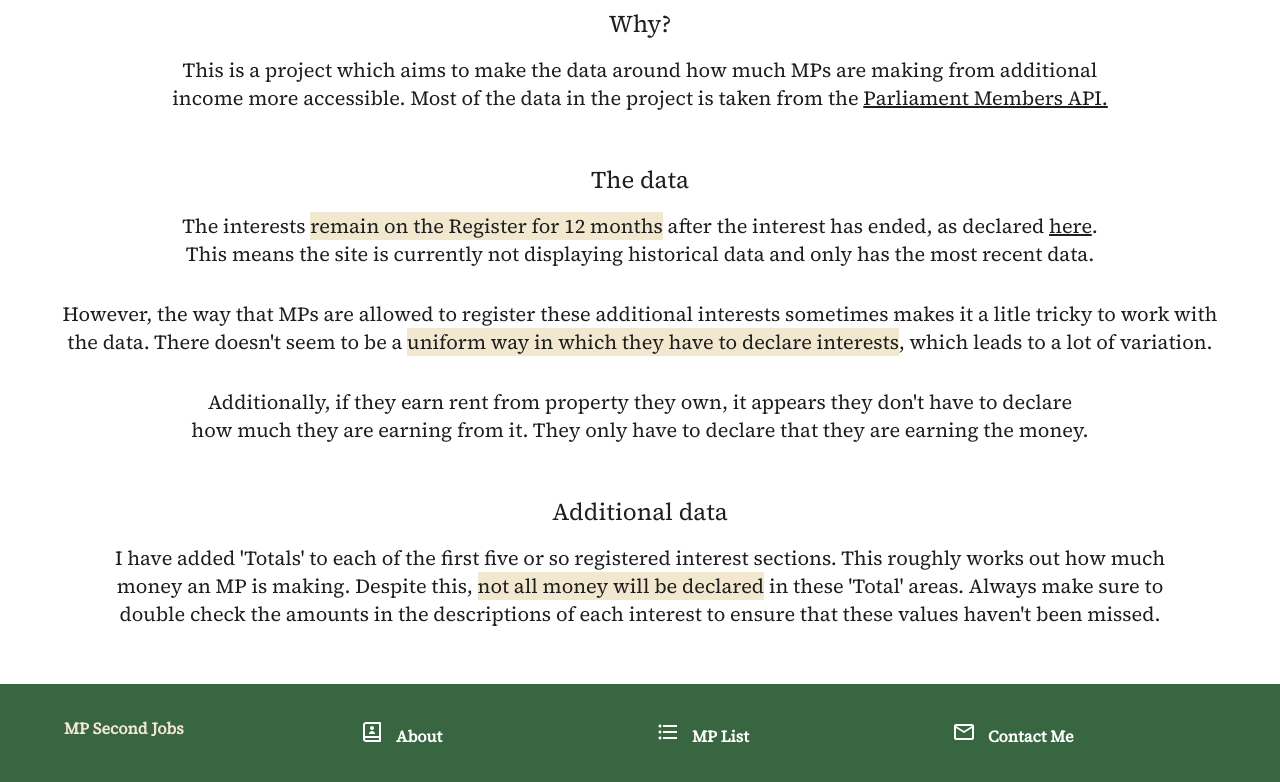
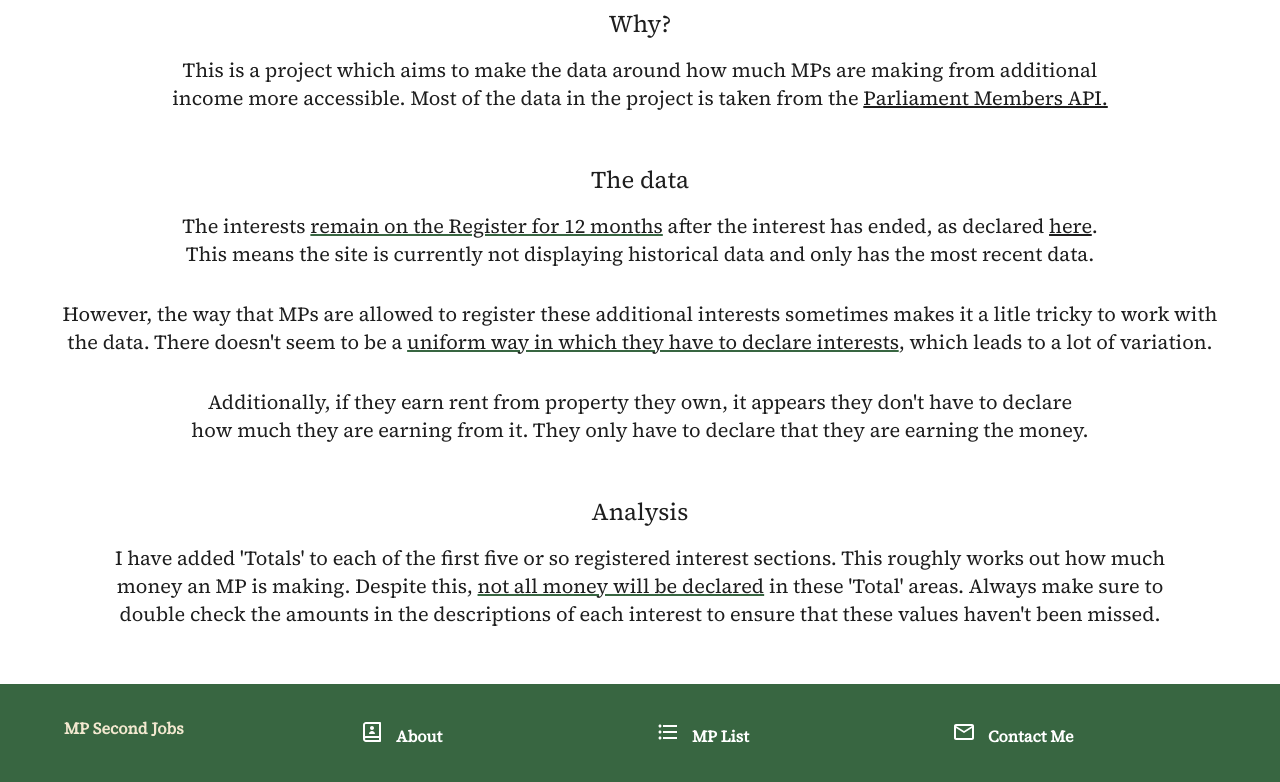
Before and after one commit to zamarz/second-jobs, a Next.js app: page /about in a window 1280 px wide. Shown: the part 606-1388 px from the top of the page. Built offline with nearby package versions, Linux system fonts and the light colour scheme.

Commit message:
Alter colour on about page

```diff
--- a/src/app/about/page.tsx
+++ b/src/app/about/page.tsx
@@ -30,7 +30,7 @@ const About = () => {
         <h2 className="text-2xl pt-3">The data</h2>
         <p className="text-xl py-4">
           The interests{" "}
-          <span className="bg-tertiary-light">
+          <span className=" underline decoration-primary">
             remain on the Register for 12 months
           </span>{" "}
           after the interest has ended, as declared{" "}
@@ -48,7 +48,7 @@ const About = () => {
           However, the way that MPs are allowed to register these additional
           interests sometimes makes it a litle tricky to work with the data.
           There doesn't seem to be a{" "}
-          <span className="bg-tertiary-light">
+          <span className="underline decoration-primary">
             uniform way in which they have to declare interests
           </span>
           , which leads to a lot of variation.
@@ -59,12 +59,12 @@ const About = () => {
           only have to declare that they are earning the money.
         </p>
         <br></br>
-        <h2 className="text-2xl pt-3">Additional data</h2>
+        <h2 className="text-2xl pt-3">Analysis</h2>
         <p className="text-xl py-4">
           I have added 'Totals' to each of the first five or so registered
           interest sections. This roughly works out how much money an MP is
           making. Despite this,{" "}
-          <span className="bg-tertiary-light">
+          <span className="underline decoration-primary">
             not all money will be declared
           </span>{" "}
           in these 'Total' areas. Always make sure to double check the amounts
```
